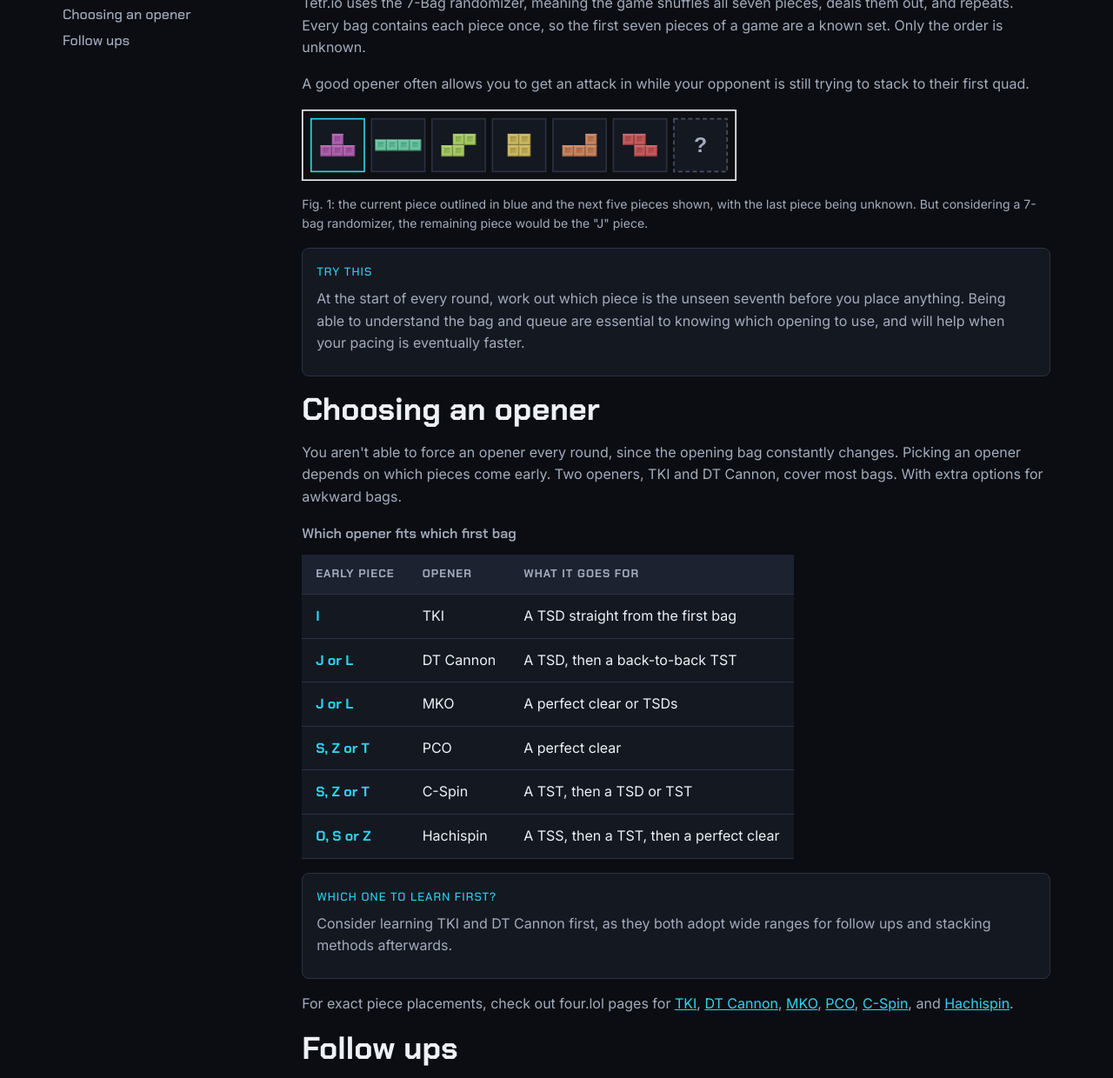
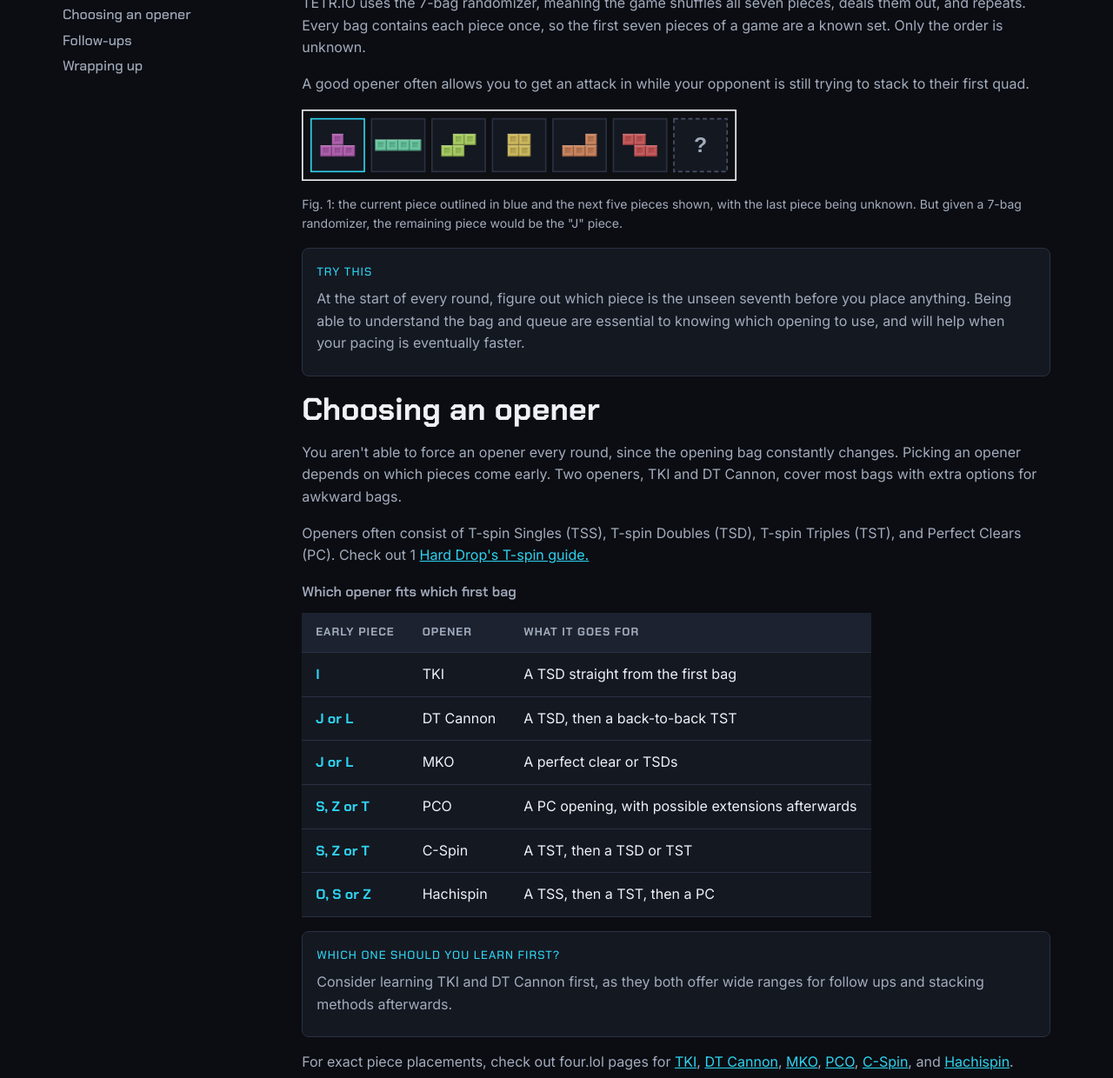
Before and after one commit to Barnacle322/bronze-rollers, a plain HTML site: page openers.html in a window 1280 px wide. Shown: the part 597-1837 px from the top of the page at 87% size. Drawn offline with Linux system fonts and the light colour scheme.

Commit message:
Add readability improvements and fix some broken links.

```diff
--- a/openers.html
+++ b/openers.html
@@ -30,13 +30,13 @@
                 <h1>Openers</h1>
                 <p>
                     Ever since the release of 1v1 Tetris, players have found optimal piece placements from the opening bag to
-                    get an upper edge early into the game. This section will cover some of the most powerful, and practical openings
+                    get an upper hand early into the game. This section will cover some of the most powerful and practical openings
                     to get ahead of your opponent.
                 </p>
                 <div class="level-wrapper">
                     <div class="level-gauge">
-                        <div class="level"></div>
-                        <div class="level"></div>
+                        <div class="level level-one"></div>
+                        <div class="level level-two"></div>
                         <div class="level level-three"></div>
                         <div class="level"></div>
                     </div>
@@ -49,14 +49,17 @@
                     <nav>
                         <ul class="vertical-nav">
                             <li>
-                                <a href="#how-openers-work">How do openers work?</a>
+                                <a href="#how-openers-work">How openers work</a>
                             </li>
                             <li>
                                 <a href="#choosing-an-opener">Choosing an opener</a>
                             </li>
 
                             <li>
-                                <a href="#follow-ups">Follow ups</a>
+                                <a href="#follow-ups">Follow-ups</a>
+                            </li>
+                            <li>
+                                <a href="#wrapping-up">Wrapping up</a>
                             </li>
                         </ul>
                     </nav>
@@ -64,7 +67,7 @@
                 <article>
                     <h2 id="how-openers-work">How openers work</h2>
                     <p>
-                        Tetr.io uses the 7-Bag randomizer, meaning the game shuffles all seven pieces, deals them out, and repeats.
+                        TETR.IO uses the 7-bag randomizer, meaning the game shuffles all seven pieces, deals them out, and repeats.
                         Every bag contains each piece once, so the first seven pieces of a game are a known set. Only the order is unknown.
                     </p>
                     <p>
@@ -73,20 +76,19 @@
                     <figure>
                         <img
                             src="images/opener-7-bag.svg"
-                            alt="The current piece highlighted, followed by remaining unique pieces in the queue, and a dashed empty slot to
-                            represent a piece that can't be seen from the queue."
+                            alt="The current piece highlighted, followed by remaining unique pieces in the queue, and a dashed empty slot to represent a piece that can't be seen from the queue."
                             width="500"
                             height="400"
                         />
                         <figcaption>
                             Fig. 1: the current piece outlined in blue and the next five pieces shown, with the last piece being unknown.
-                            But considering a 7-bag randomizer, the remaining piece would be the "J" piece.
+                            But given a 7-bag randomizer, the remaining piece would be the "J" piece.
                         </figcaption>
                     </figure>
                     <div class="tip">
                         <h5>Try this</h5>
                         <p>
-                            At the start of every round, work out which piece is the unseen seventh before you place anything.
+                            At the start of every round, figure out which piece is the unseen seventh before you place anything.
                             Being able to understand the bag and queue are essential to knowing which opening to use, and will help when
                             your pacing is eventually faster.
                         </p>
@@ -95,8 +97,12 @@
                     <h2 id="choosing-an-opener">Choosing an opener</h2>
                     <p>
                         You aren't able to force an opener every round, since the opening bag constantly changes.
-                        Picking an opener depends on which pieces come early. Two openers, TKI and DT Cannon, cover most bags.
-                        With extra options for awkward bags.
+                        Picking an opener depends on which pieces come early. Two openers, TKI and DT Cannon, cover most bags with
+                        extra options for awkward bags.
+                    </p>
+                    <p>
+                        Openers often consist of T-spin Singles (TSS), T-spin Doubles (TSD), T-spin Triples (TST), and Perfect Clears (PC). Check out 1
+                        <a href="https://harddrop.com/wiki/T-Spin_Guide">Hard Drop's T-spin guide.</a>
                     </p>
                     <table>
                         <caption>Which opener fits which first bag</caption>
@@ -126,7 +132,7 @@
                             <tr>
                                 <th scope="row">S, Z or T</th>
                                 <td>PCO</td>
-                                <td>A perfect clear</td>
+                                <td>A PC opening, with possible extensions afterwards</td>
                             </tr>
                             <tr>
                                 <th scope="row">S, Z or T</th>
@@ -136,14 +142,14 @@
                             <tr>
                                 <th scope="row">O, S or Z</th>
                                 <td>Hachispin</td>
-                                <td>A TSS, then a TST, then a perfect clear</td>
+                                <td>A TSS, then a TST, then a PC</td>
                             </tr>
                         </tbody>
                     </table>
                     <div class="tip">
-                        <h5>Which one to learn first?</h5>
+                        <h5>Which one should you learn first?</h5>
                         <p>
-                        Consider learning TKI and DT Cannon first, as they both adopt wide ranges for follow ups and stacking methods afterwards.
+                        Consider learning TKI and DT Cannon first, as they both offer wide ranges for follow ups and stacking methods afterwards.
                         </p>
                     </div>
                     <p>
@@ -156,7 +162,7 @@
                         <a href="https://four.lol/openers/hachispin">Hachispin</a>.
                     </p>
 
-                    <h2 id="follow-ups">Follow ups</h2>
+                    <h2 id="follow-ups">Follow-ups</h2>
                     <p>
                     The initial opener usually ends with the first bag, but most of the time the game continues on. Considering follow ups
                     after your opening is just as important as mastering an opening you really like.
@@ -164,11 +170,11 @@
                     <ul>
                         <li>
                             <strong>TKI</strong>
-                            finishes off with a flat board, making it easy to stack for a quad, or a TSD, or LST stacking
+                            finishes off with a flat board, making it easy to stack for a quad, or a TSD, or LST stacking.
                         </li>
                         <li>
                             <strong>DT Cannon</strong>
-                            is only half built after the first bag, meaning the whole attack finishes after the second bag. Leaving the board
+                            is only half built after the first bag, meaning the whole attack finishes after the second bag, leaving the board
                             with a higher stack.
                         </li>
                         <li>
@@ -193,7 +199,7 @@
                         when the third bag starts with a Z and a J. It's a risky option but extremely strong.
                     </p>
                     <div class="cards">
-                        <figure>
+                        <figure style="margin-bottom: var(--space-8);">
                             <img
                                 src="images/opener-dtst-1.svg"
                                 alt="The TKI first bag with the T-spin double placed. The T is outlined, and the two rows it completes are full."
@@ -221,12 +227,13 @@
                             <figcaption>3. Stack so far</figcaption>
                         </figure>
                     </div>
-                    <br>
+
                     <div class="cards">
                         <figure>
                             <img
                                 src="images/opener-dtst-4.svg"
-                                alt="A blue J and a red Z stacked in the two left columns, with the grey stack to their right and an empty third column."
+                                alt="A blue J and a red Z stacked in the two left columns, with the grey stack to their right
+                                and an empty third column."
                                 width="248"
                                 height="200"
                             />
@@ -243,9 +250,7 @@
                         </figure>
                     </div>
 
-                    <br>
-
-                    <h2 id="wrapping-up">Wrapping Up</h2>
+                    <h2 id="wrapping-up">Wrapping up</h2>
                     <p>
                         Relying on your opener too heavily will hinder your development as a player, your opening is important but the
                         win will almost always come from your midgame and counter-attacks. Focus on learning a couple of openings and
@@ -257,7 +262,7 @@
                 </article>
             </section>
             <section class="page-navigation">
-                <a href="index.html" class="page-navigation-button">
+                <a href="chris.html" class="page-navigation-button">
                     <h5>&lt;- Previous guide</h5>
                     <h3>Stacking</h3>
                     <p>02 · Improving · by Chris</p>
```
